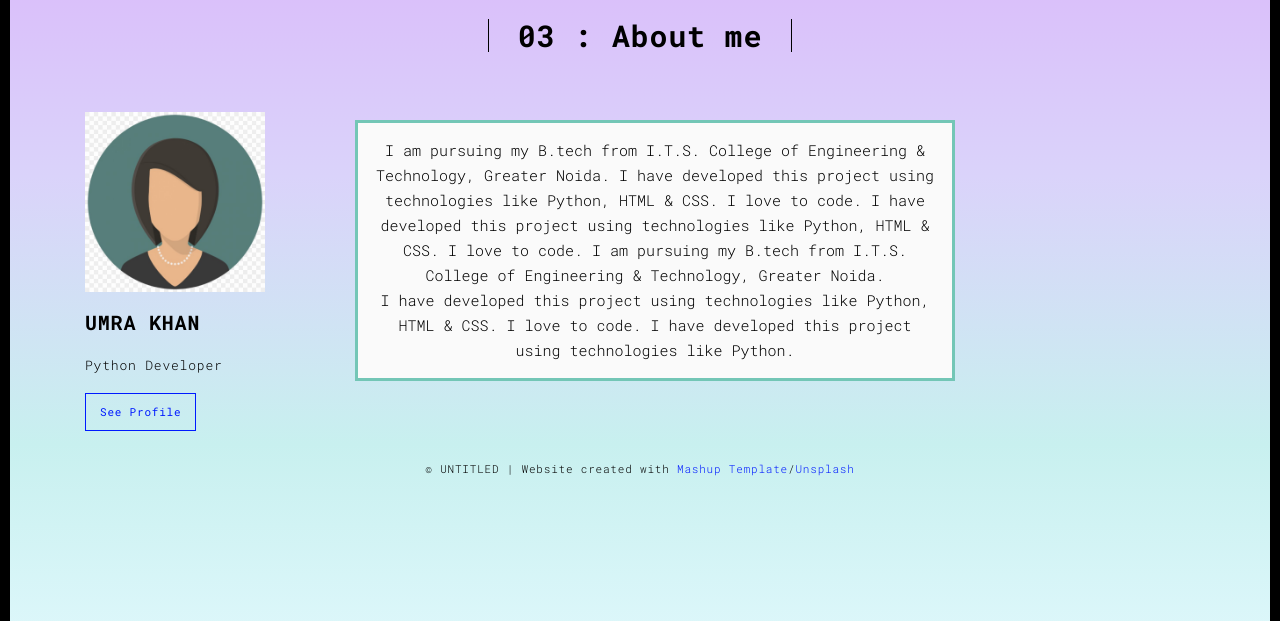
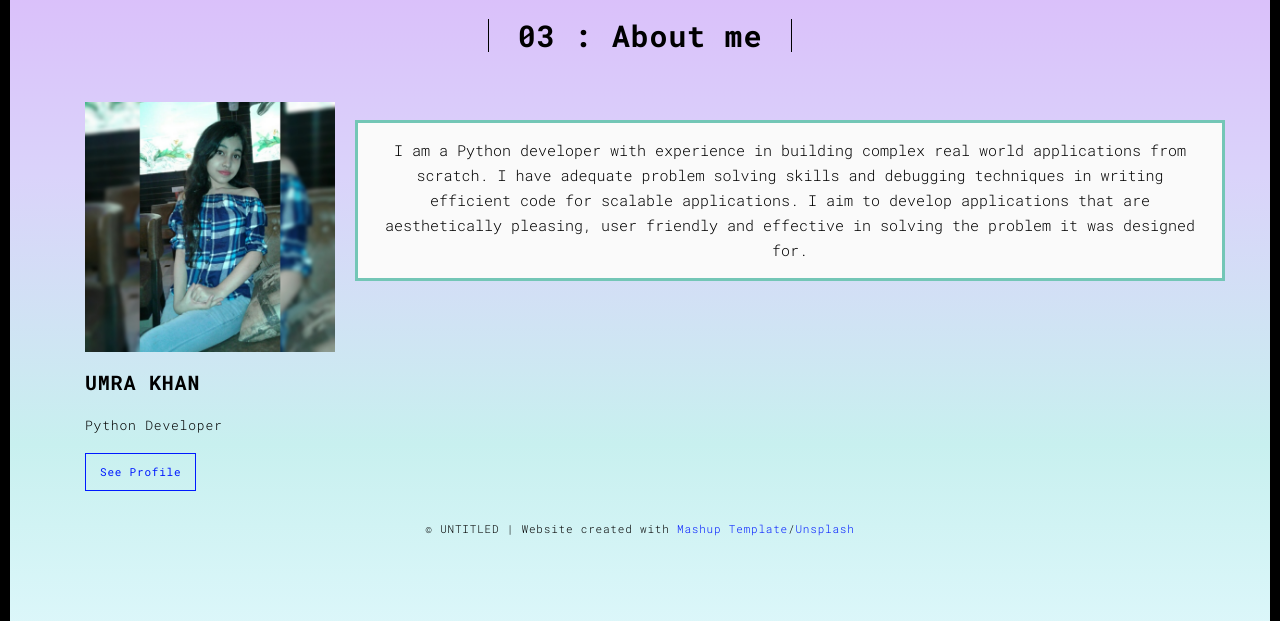
Before and after one commit to UmraKhan07/portfo, a Flask app: template templates/about.html in a window 1280 px wide. Shown: the part 90-711 px from the top of the page. Run offline with Flask 2, Linux system fonts and the light colour scheme; the template is opened without the code that fills it, so the values that code supplies are empty; some libraries are stand-ins or nearby versions.

Commit message:
modifying about file

```diff
--- a/templates/about.html
+++ b/templates/about.html
@@ -76,7 +76,7 @@
 <div class="container">
 
  <div class="card">
-  <img class="card-img-top" style="height: 18rem; width: 18rem;" src="../static/assets/userProfile.png" alt="Card image">
+  <img class="card-img-top" style="height: 25rem; margin-top: -10px; width: 25rem;" src="../static/assets/me.jpeg" alt="Card image">
   <div class="card-body">
     <h3 class="card-title">UMRA KHAN</h3>
     <p class="card-text" style="font-size: 13px;">Python Developer</p>
@@ -86,13 +86,9 @@
 
  <div class="card text-black" style="margin-left: 27rem; margin-top: 12rem; position:absolute; top:0%; height: 10rem">
   <div class="card-body" style=" border: 3px #73C6B6 solid; padding: 10px;
-   background-color: #fafafa; padding: 15px; font-size: 15px; width: 600px; letter-spacing: 0px; word-spacing: 0px; text-align: center;">
-    I am pursuing my B.tech from I.T.S. College of Engineering & Technology, Greater Noida.
-    I have developed this project using technologies like Python, HTML & CSS. I love to code.
-    I have developed this project using technologies like Python, HTML & CSS. I love to code.
-    I am pursuing my B.tech from I.T.S. College of Engineering & Technology, Greater Noida. <br/>
-    I have developed this project using technologies like Python, HTML & CSS. I love to code.
-    I have developed this project using technologies like Python.
+   background-color: #fafafa; padding: 15px; font-size: 15px; letter-spacing: 0px; word-spacing: 0px; text-align: center;">
+    I am a Python developer with experience in building complex real world applications from scratch. I have adequate problem solving skills and debugging techniques in writing efficient code for scalable applications.
+    I aim to develop applications that are aesthetically pleasing, user friendly and effective in solving the problem it was designed for.
     </div>
   </div>
   <br>
```
Also changed, not shown: static/assets/me.jpeg (added).
